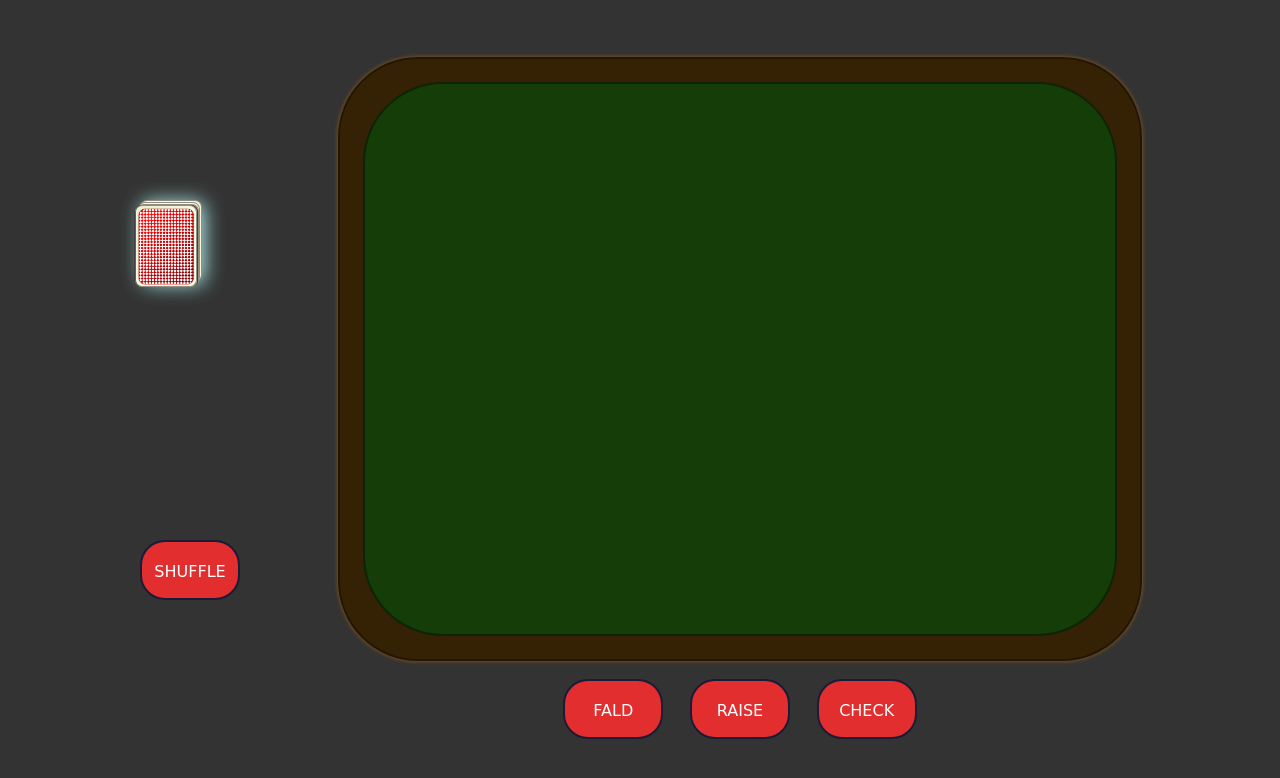
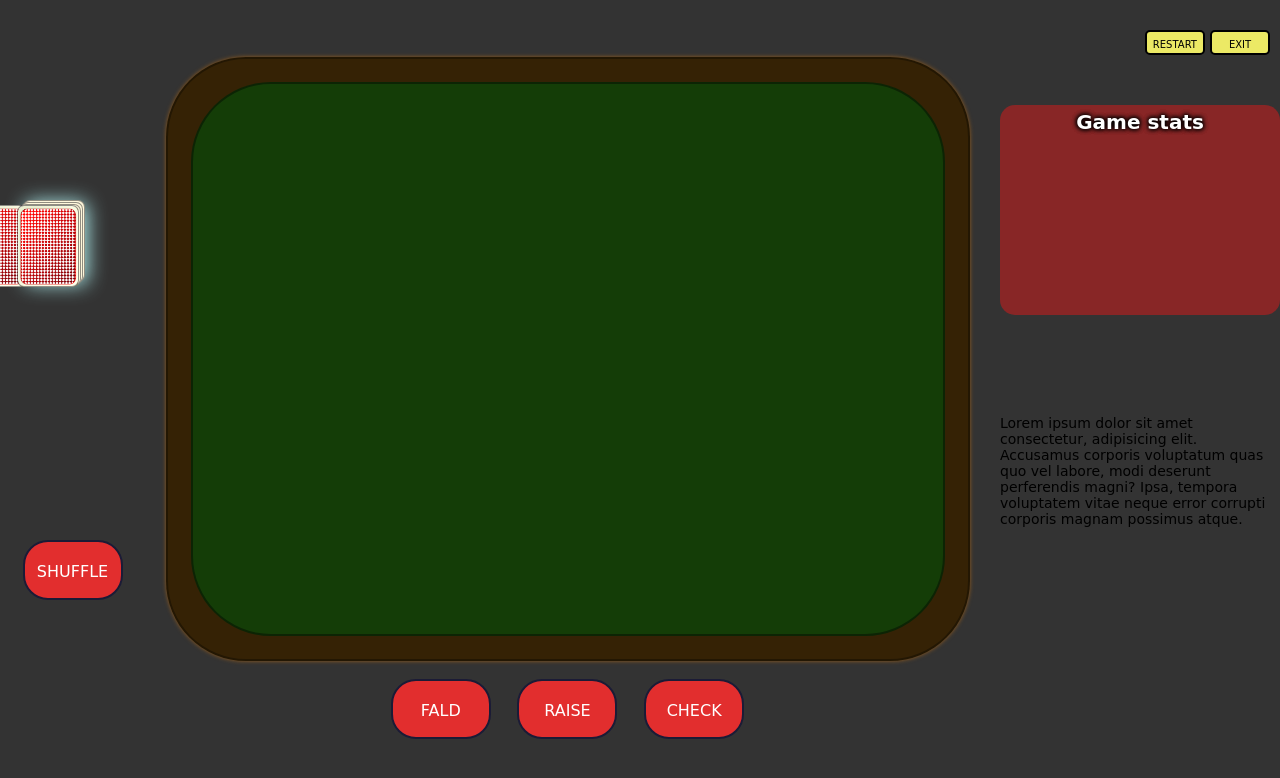
Before and after one commit to maksymopanasenko/poker-game, a plain HTML site: page index.html in a window 1280 px wide. Drawn offline with Linux system fonts and the light colour scheme; a web font is replaced by a local one.

Commit message:
start to add aside bar with main info about the game process

```diff
--- a/css/style.css
+++ b/css/style.css
@@ -1,15 +1,15 @@
 * {
     margin: 0px;
     padding: 0px;
+    font-family: 'Coiny', cursive;
 }
 
 .back__space {
     display: flex;
-    justify-content: center;
+    justify-content: space-around;
     align-items: center;
     background: #333;
     height: 100vh;
-    width: 100%;
 }
 
 .front__space {
@@ -17,6 +17,7 @@
     justify-content: space-around;
     align-items: center;
     width: 1100px;
+    /* margin-right: 180px; */
 }
 
 .table__space {
@@ -263,7 +264,7 @@ img{
     height: 60px;
 }
 
-button {
+.user-btn {
     background: rgb(226, 46, 46);
     height: 60px;
     width: 100px;
@@ -276,8 +277,6 @@ button {
     transition: 0.6s ease;
     cursor: pointer;
     text-transform: uppercase;
-
-
 }
 
 button:hover {
@@ -292,6 +291,50 @@ button:active {
 
 
 
-/* #exp {
 
-} */
+
+.aside {
+    height: 100vh;
+    width: 300px;
+    padding: 0 10px;
+}
+
+.main-buttons {
+    margin-top: 30px;
+    text-align: end;
+}
+
+.menu-btn {
+    background: rgb(236, 233, 101);
+    height: 25px;
+    width: 60px;
+    font-size: 10px;
+    line-height: 25px;
+    border-radius: 5px;
+    border: 2px solid #000;
+    color: rgb(0, 0, 0);
+    transition: 0.6s ease;
+    cursor: pointer;
+    text-transform: uppercase;
+}
+
+.stats {
+    width: 100%;
+    height: 200px;
+    padding: 5px;
+
+    margin-top: 50px;
+    background: #ae2020b0;
+    border-radius: 15px;
+}
+.title {
+    text-align: center;
+    color: #fff;
+    font-size: 20px;
+    text-shadow: 0 0 5px black, 0 0 5px black, 0 0 5px black;
+}
+
+.hints {
+    margin-top: 100px;
+    font-size: 14px;
+}
--- a/index.html
+++ b/index.html
@@ -23,7 +23,7 @@
                 </div>
                 <div class="btn__wrapper">
                     <div class="start__btn">
-                        <button>shuffle</button>
+                        <button class="user-btn">shuffle</button>
                     </div>
                 </div>
             </div>
@@ -108,10 +108,25 @@
                     </div>
                 </div>
                 <div class="buttons__wrapper">
-                    <button id="fald">Fald</button>
-                    <button id="raise" disabled>Raise</button>
-                    <button id="check" disabled>Check</button>
+                    <button class="user-btn" id="fald">Fald</button>
+                    <button class="user-btn" id="raise" disabled>Raise</button>
+                    <button class="user-btn" id="check" disabled>Check</button>
                 </div>
+            </div>
+        </div>
+
+        <div class="aside">
+            <nav class="main-buttons">
+                <button class="menu-btn">Restart</button>
+                <button class="menu-btn">Exit</button>
+            </nav>
+
+            <div class="stats">
+                <h2 class="title">Game stats</h2>
+            </div>
+
+            <div class="hints">
+                Lorem ipsum dolor sit amet consectetur, adipisicing elit. Accusamus corporis voluptatum quas quo vel labore, modi deserunt perferendis magni? Ipsa, tempora voluptatem vitae neque error corrupti corporis magnam possimus atque.
             </div>
         </div>
     </div>
```
